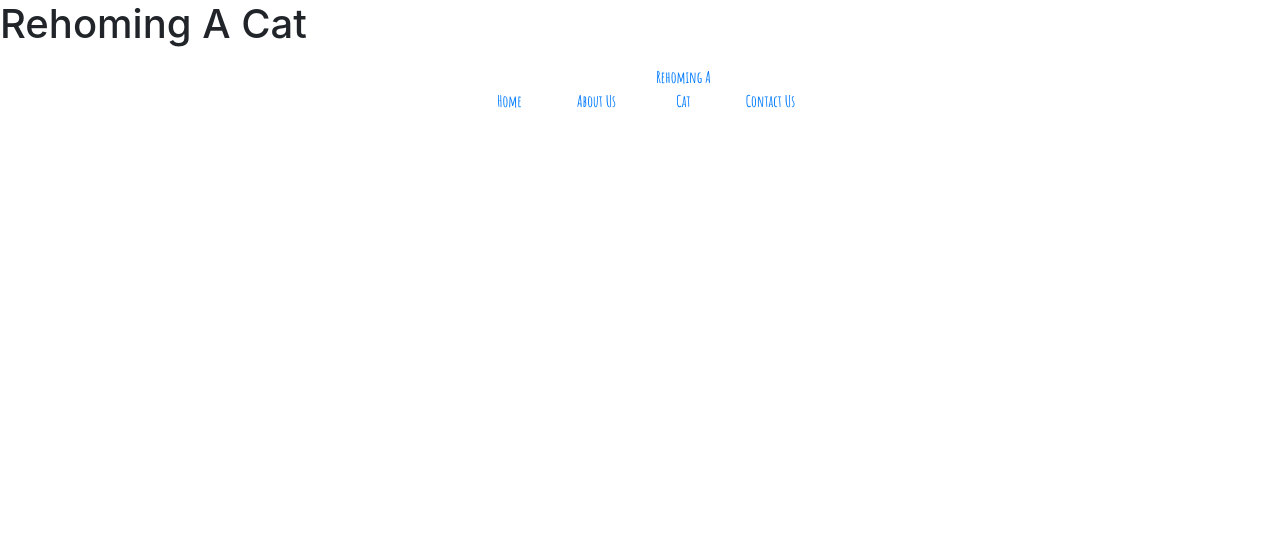
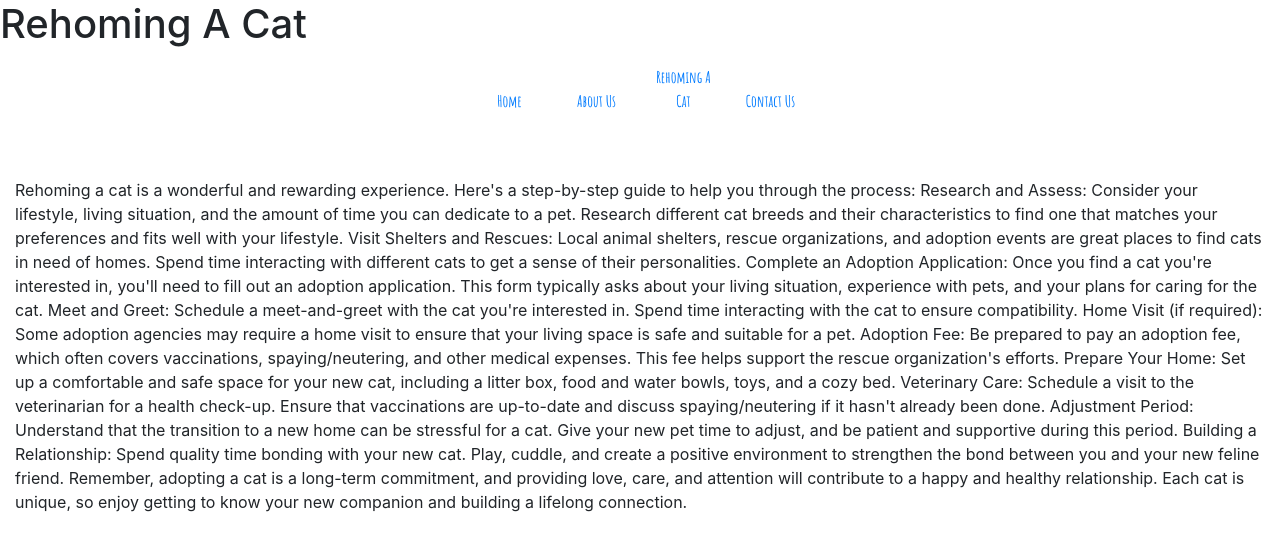
Before and after one commit to georginaphipps/toe-beans-cat-rescue, a plain HTML site: page rehoming-a-cat.html in a window 1280 px wide. Drawn offline with nearby package versions, Linux system fonts and the light colour scheme.

Commit message:
commit added content

```diff
--- a/rehoming-a-cat.html
+++ b/rehoming-a-cat.html
@@ -28,5 +28,42 @@
             </li>
         </ul>
     </nav>
+    <div class="container-fluid" id="rehoming-text">
+        Rehoming a cat is a wonderful and rewarding experience. Here's a step-by-step guide to help you through the process:
+
+        Research and Assess:
+        Consider your lifestyle, living situation, and the amount of time you can dedicate to a pet.
+        Research different cat breeds and their characteristics to find one that matches your preferences and fits well with your lifestyle.
+
+        Visit Shelters and Rescues:
+        Local animal shelters, rescue organizations, and adoption events are great places to find cats in need of homes.
+        Spend time interacting with different cats to get a sense of their personalities.
+
+        Complete an Adoption Application:
+        Once you find a cat you're interested in, you'll need to fill out an adoption application. This form typically asks about your living situation, experience with pets, and your plans for caring for the cat.
+
+        Meet and Greet:
+        Schedule a meet-and-greet with the cat you're interested in. Spend time interacting with the cat to ensure compatibility.
+
+        Home Visit (if required):
+        Some adoption agencies may require a home visit to ensure that your living space is safe and suitable for a pet.
+
+        Adoption Fee:
+        Be prepared to pay an adoption fee, which often covers vaccinations, spaying/neutering, and other medical expenses. This fee helps support the rescue organization's efforts.
+
+        Prepare Your Home:
+        Set up a comfortable and safe space for your new cat, including a litter box, food and water bowls, toys, and a cozy bed.
+
+        Veterinary Care:
+        Schedule a visit to the veterinarian for a health check-up. Ensure that vaccinations are up-to-date and discuss spaying/neutering if it hasn't already been done.
+
+        Adjustment Period:
+        Understand that the transition to a new home can be stressful for a cat. Give your new pet time to adjust, and be patient and supportive during this period.
+
+        Building a Relationship:
+        Spend quality time bonding with your new cat. Play, cuddle, and create a positive environment to strengthen the bond between you and your new feline friend.
+
+        Remember, adopting a cat is a long-term commitment, and providing love, care, and attention will contribute to a happy and healthy relationship. Each cat is unique, so enjoy getting to know your new companion and building a lifelong connection.
+    </div>
 </body>
 </html>
```
Also changed, not shown: about-us.html (+11 -0 lines), contact-us.html (+3 -0 lines).
